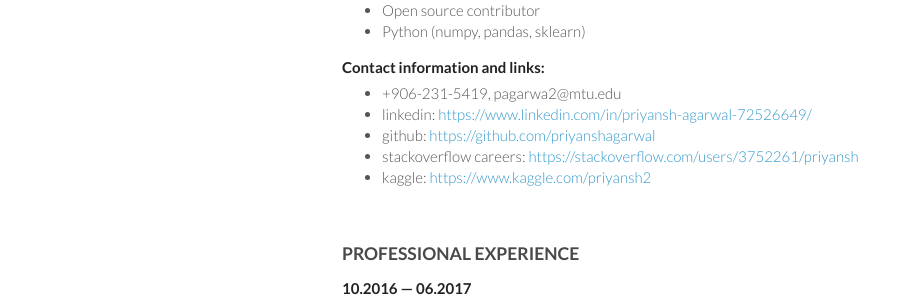
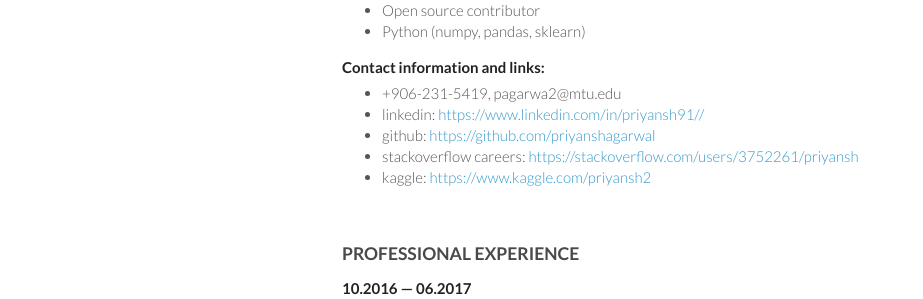
Before and after one commit to priyanshAgarwal/priyanshagarwal.github.io, a Jekyll site: the page built from cv.md, in a window 1280 px wide. Shown: the part 385-684 px from the top of the page, without its empty margins (178-1101 px from the left). Built offline with Jekyll 4.4.1, drawn with Linux system fonts in a browser that asks for light colours; some of the changed lines change nothing that is shown.

Commit message:
Update cv.md

```diff
--- a/cv.md
+++ b/cv.md
@@ -26,7 +26,7 @@ better decisions. Currently learning Tenserflow, Spark and Deep Learning. Pursui
 **Contact information and links:**
 
 - +906-231-5419, pagarwa2@mtu.edu
-- linkedin: [https://www.linkedin.com/in/priyansh-agarwal-72526649/](https://www.linkedin.com/in/priyansh-agarwal-72526649/)
+- linkedin: [https://www.linkedin.com/in/priyansh91//](https://www.linkedin.com/in/priyansh91//)
 - github: [https://github.com/priyanshagarwal](https://github.com/priyanshagarwal)
 - stackoverflow careers: [https://stackoverflow.com/users/3752261/priyansh](https://stackoverflow.com/users/3752261/priyansh)
 - kaggle: [https://www.kaggle.com/priyansh2](https://www.kaggle.com/priyansh2)
```
